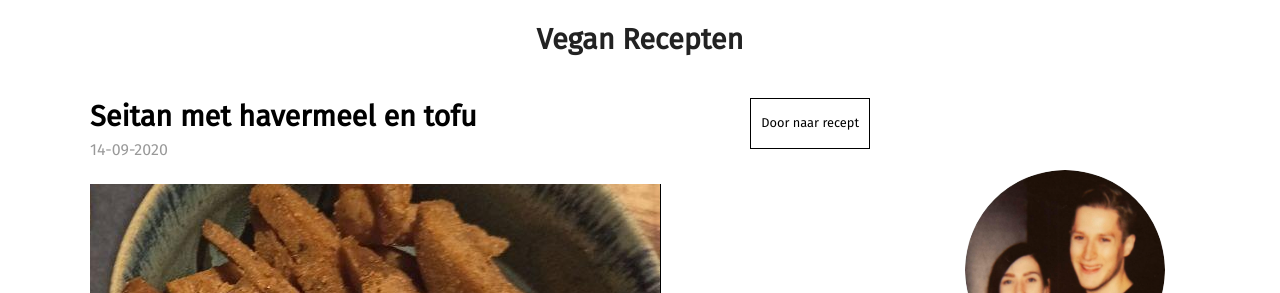
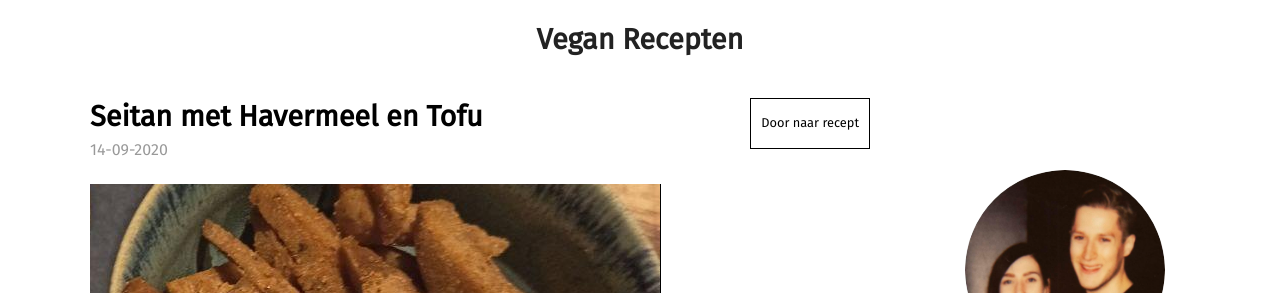
Before and after one commit to marijnio/vegasaurus-old, a Jekyll site: the page built from _posts/2020-09-14-seitan-met-havermeel-en-tofu.md, in a window 1280 px wide and 900 px high. Shown: the part 189-482 px from the top of the window. Built offline with Jekyll 4.4.1, drawn with Linux system fonts in a browser that asks for light colours; nearby versions of some CDN libraries.

Commit message:
Small fix

```diff
--- a/_posts/2020-09-14-seitan-met-havermeel-en-tofu.md
+++ b/_posts/2020-09-14-seitan-met-havermeel-en-tofu.md
@@ -1,6 +1,6 @@
 ---
 date: 2020-09-14
-title: Seitan met havermeel en tofu
+title: Seitan met Havermeel en Tofu
 categories:
   - Vleesvervangers
 featured_image: seitan-met-havermeel-en-tofu.png
```
